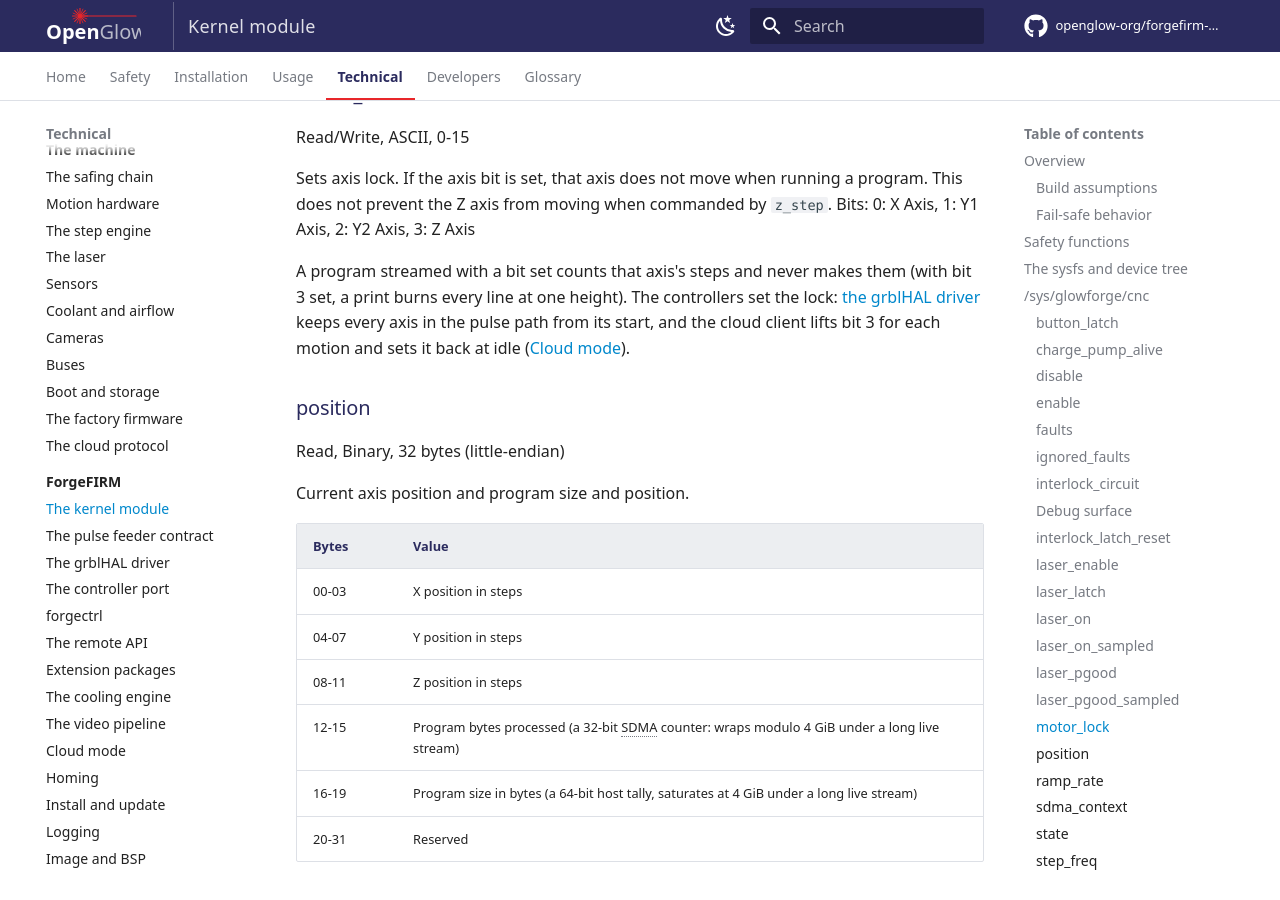
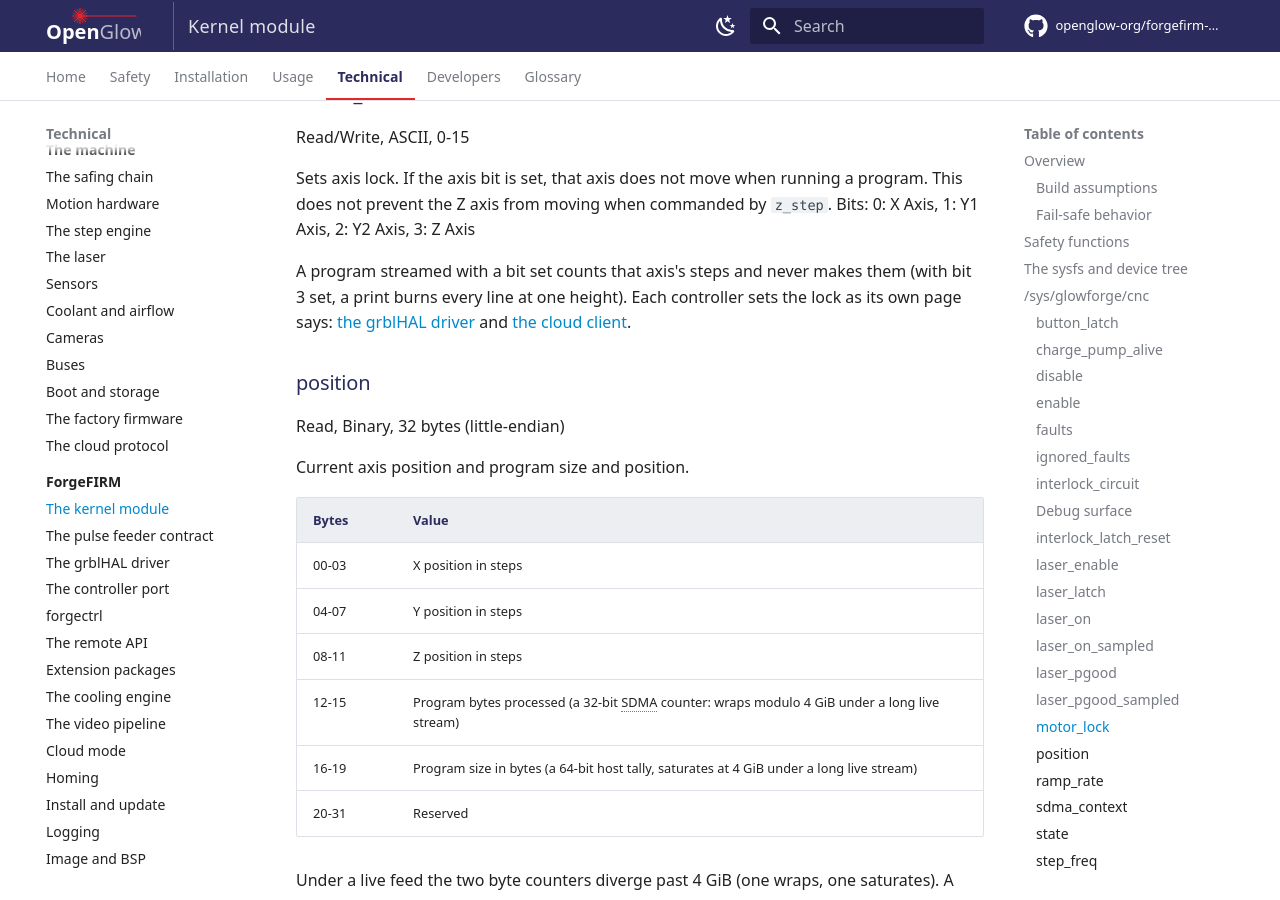
Before and after one commit to openglow-org/forgefirm-docs, an MkDocs documentation site: the page built from docs/technical/forgefirm/kernel-module.md, in a window 1280 px wide and 900 px high, scrolled down 8746 px. Built offline with MkDocs 1.6.1 and Material for MkDocs 9.7.7, drawn with Linux system fonts in a browser that asks for light colours; comment, search, counter and statistics services are not loaded.

Commit message:
Kernel module, step engine: the lever and the Z convention restate neither controller's motor lock
Docs only. Each controller's write of cnc/motor_lock was on the
kernel module's motor_lock section and the step engine's Z convention
as well as on its own page: the driver's on the grblHAL driver page,
and with its reason on the Acceptance page's baseline, which this
commit leaves; the cloud client's on the cloud mode page. Its home is
the controller's own page; the lever's section and the machine page now
link there and restate neither write. The factory's idle posture stays
on the step engine page, the one place the site states it.

- technical/forgefirm/kernel-module.md, motor_lock: the lever, and a
  link to each controller's page for the lock it sets (the grblHAL
  driver's The lens (Z), cloud mode's motion path).
- technical/machine/step-engine.md, the Z convention: a Z step in the
  stream reaches the motor only while bit 3 of cnc/motor_lock is clear,
  and the factory's idle posture sets it, with the link to the kernel
  module's motor_lock section.

Proof: python scripts/check-style.py (style: clean), python
scripts/check-interfaces.py (interfaces: clean (245 checked)), zensical
build (strict: No issues found; the two links resolve to the driver
page's lens heading and the cloud mode page's motion path heading). The
grblHAL driver page's The lens (Z) and the cloud mode page's step 4 of
the motion path hold the two writes. Negative control on a scratch copy
of the tree: the British spelling of 'canceled' put into the edited
section fails check-style.py (one SPELLING finding, exit 1), and a link
to a page that does not exist put into the same section fails the strict
build (page does not exist, exit 1).

Acceptance: none; docs only.

```diff
--- a/docs/technical/forgefirm/kernel-module.md
+++ b/docs/technical/forgefirm/kernel-module.md
@@ -413,11 +413,10 @@
 Bits: 0: X Axis, 1: Y1 Axis, 2: Y2 Axis, 3: Z Axis
 
 A program streamed with a bit set counts that axis's steps and never makes
-them (with bit 3 set, a print burns every line at one height). The
-controllers set the lock: [the grblHAL driver](grblhal-driver.md#the-lens-z)
-keeps every axis in the pulse path from its start, and the cloud client
-lifts bit 3 for each motion and sets it back at idle
-([Cloud mode](cloud-mode.md#what-is-different-about-the-motion-path)).
+them (with bit 3 set, a print burns every line at one height). Each
+controller sets the lock as its own page says:
+[the grblHAL driver](grblhal-driver.md#the-lens-z) and
+[the cloud client](cloud-mode.md#what-is-different-about-the-motion-path).
 
 ### position
 
```
Also changed, not shown: docs/technical/machine/step-engine.md (+2 -4 lines).
